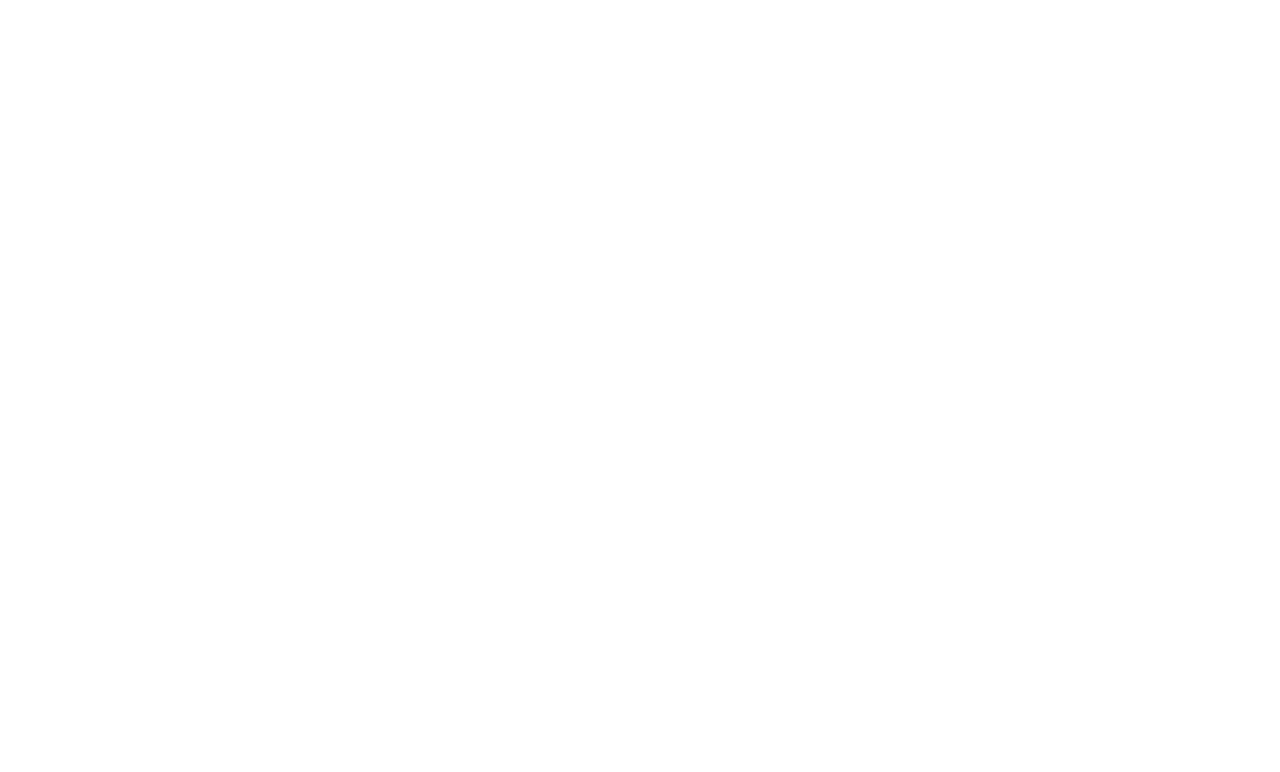
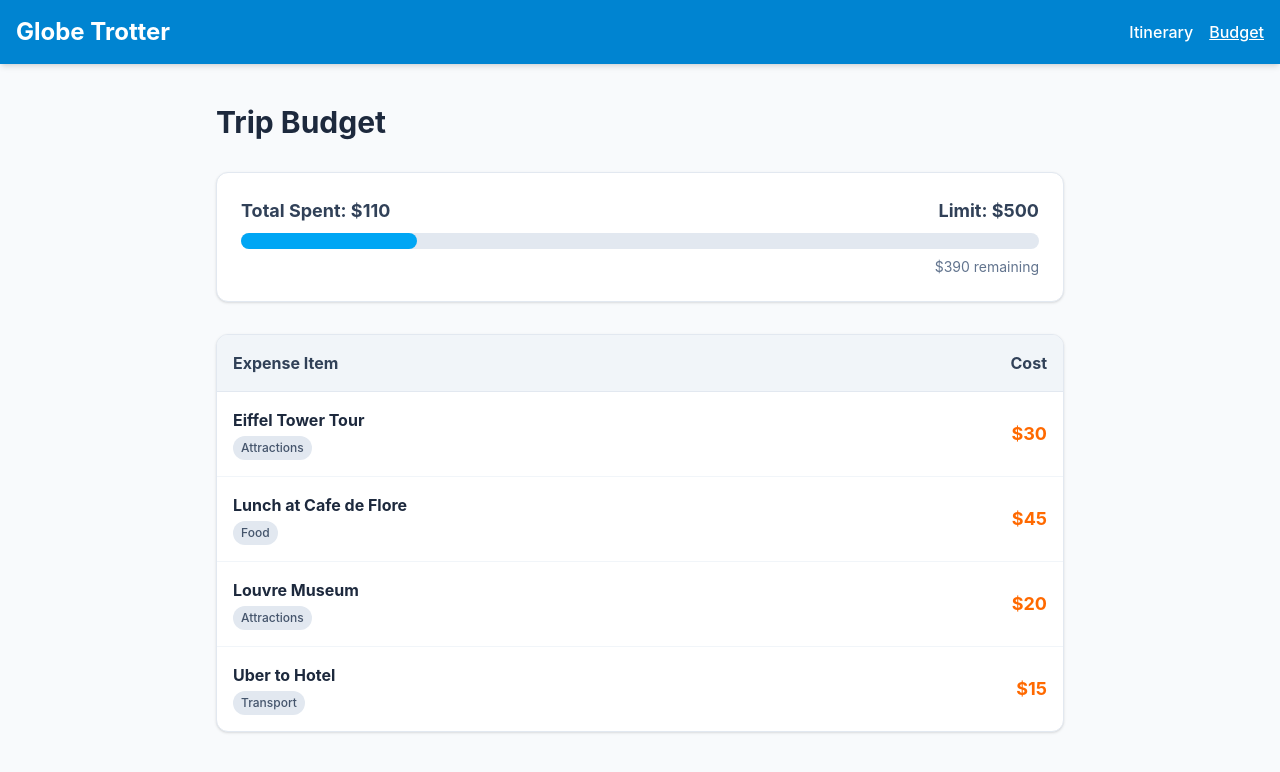
Before and after one commit to arpan-bhavsar/ldce-hackathon-globetrotter, a React (Vite) app in the folder frontend/: page /budget in a window 1280 px wide. Before the commit this address had no page. Shown: the top 772 px of the page. Built offline with nearby package versions, Linux system fonts and the light colour scheme.

Commit message:
Build the scrolling feed of travel tips

```diff
--- a/frontend/src/App.tsx
+++ b/frontend/src/App.tsx
@@ -3,6 +3,8 @@
 import Register from './pages/Register';
 import Home from './pages/Home';
 import Itinerary from './pages/Itinerary';
+import Budget from './pages/Budget';
+import Community from './pages/Community';
 
 function App() {
   return (
@@ -13,6 +15,8 @@
         <Route path="/register" element={<Register />} />
         <Route path="/home" element={<Home />} />
         <Route path="/itinerary" element={<Itinerary />} />
+        <Route path="/budget" element={<Budget />} />
+        <Route path="/community" element={<Community />} />
       </Routes>
     </BrowserRouter>
   );
--- /dev/null
+++ b/frontend/src/pages/Budget.tsx
@@ -0,0 +1,68 @@
+import React from 'react';
+import { Link } from 'react-router-dom';
+
+export default function Budget() {
+    // Dummy data representing our activities from the itinerary
+    const expenses = [
+        { name: 'Eiffel Tower Tour', category: 'Attractions', cost: 30 },
+        { name: 'Lunch at Cafe de Flore', category: 'Food', cost: 45 },
+        { name: 'Louvre Museum', category: 'Attractions', cost: 20 },
+        { name: 'Uber to Hotel', category: 'Transport', cost: 15 },
+    ];
+
+    const totalSpent = expenses.reduce((sum, item) => sum + item.cost, 0);
+    const budgetLimit = 500;
+    const progress = (totalSpent / budgetLimit) * 100;
+
+    return (
+        <div className="min-h-screen bg-slate-50 flex flex-col">
+            <nav className="bg-sky-600 text-white p-4 shadow-md flex justify-between items-center">
+                <Link to="/home" className="text-2xl font-bold hover:opacity-80">Globe Trotter</Link>
+                <div className="space-x-4 font-medium">
+                    <Link to="/itinerary" className="hover:underline">Itinerary</Link>
+                    <Link to="/budget" className="underline">Budget</Link>
+                </div>
+            </nav>
+
+            <div className="flex-1 max-w-4xl w-full mx-auto p-6 mt-4">
+                <h2 className="text-3xl font-bold text-slate-800 mb-8">Trip Budget</h2>
+
+                {/* Progress Bar Section */}
+                <div className="bg-white p-6 rounded-xl shadow-sm border border-slate-200 mb-8">
+                    <div className="flex justify-between text-lg font-bold text-slate-700 mb-2">
+                        <span>Total Spent: ${totalSpent}</span>
+                        <span>Limit: ${budgetLimit}</span>
+                    </div>
+                    <div className="w-full bg-slate-200 rounded-full h-4 mb-2">
+                        <div
+                            className={`h-4 rounded-full ${progress > 80 ? 'bg-orange-500' : 'bg-sky-500'}`}
+                            style={{ width: `${progress}%` }}
+                        ></div>
+                    </div>
+                    <p className="text-sm text-slate-500 text-right">${budgetLimit - totalSpent} remaining</p>
+                </div>
+
+                {/* Expense Breakdown */}
+                <div className="bg-white rounded-xl shadow-sm border border-slate-200 overflow-hidden">
+                    <div className="bg-slate-100 p-4 border-b border-slate-200 font-bold text-slate-700 flex justify-between">
+                        <span>Expense Item</span>
+                        <span>Cost</span>
+                    </div>
+                    <div className="divide-y divide-slate-100">
+                        {expenses.map((expense, i) => (
+                            <div key={i} className="p-4 flex justify-between items-center hover:bg-slate-50">
+                                <div>
+                                    <h4 className="font-bold text-slate-800">{expense.name}</h4>
+                                    <span className="text-xs font-medium bg-slate-200 text-slate-600 px-2 py-1 rounded-full mt-1 inline-block">
+                                        {expense.category}
+                                    </span>
+                                </div>
+                                <div className="font-bold text-orange-500 text-lg">${expense.cost}</div>
+                            </div>
+                        ))}
+                    </div>
+                </div>
+            </div>
+        </div>
+    );
+}
--- /dev/null
+++ b/frontend/src/pages/Community.tsx
@@ -0,0 +1,61 @@
+import React from 'react';
+import { Link } from 'react-router-dom';
+
+export default function Community() {
+    const posts = [
+        { author: "Sarah Jenkins", location: "Kyoto, Japan", content: "If you are visiting Kyoto, rent a bike! The philosopher's path is breathtaking this time of year.", likes: 124 },
+        { author: "Mike Ross", location: "Rome, Italy", content: "Avoid the main restaurants near the Colosseum. Walk 10 minutes into the side streets for half the price and double the quality.", likes: 89 },
+        { author: "Janvi M.", location: "Bali, Indonesia", content: "Just published my 5-day budget itinerary for Bali. You can do the whole thing for under $300!", likes: 256 }
+    ];
+
+    return (
+        <div className="min-h-screen bg-slate-50">
+            <nav className="bg-sky-600 text-white p-4 shadow-md flex justify-between items-center">
+                <Link to="/home" className="text-2xl font-bold hover:opacity-80">Globe Trotter</Link>
+                <div className="space-x-6 font-medium">
+                    <Link to="/home" className="hover:underline">Dashboard</Link>
+                    <Link to="/community" className="underline">Community</Link>
+                </div>
+            </nav>
+
+            <div className="max-w-2xl w-full mx-auto p-6 mt-4">
+                <h2 className="text-3xl font-bold text-slate-800 mb-6">Travelers Feed</h2>
+
+                {/* Create Post Box */}
+                <div className="bg-white p-4 rounded-xl shadow-sm border border-slate-200 mb-8">
+                    <textarea
+                        className="w-full bg-slate-50 rounded-lg p-3 outline-none border border-slate-200 focus:border-sky-500 resize-none"
+                        rows={3}
+                        placeholder="Share a travel tip or itinerary..."
+                    ></textarea>
+                    <div className="flex justify-between items-center mt-3">
+                        <input type="text" placeholder="Location tag" className="px-3 py-1 bg-slate-100 rounded-full text-sm outline-none w-48" />
+                        <button className="bg-orange-500 hover:bg-orange-600 text-white font-bold py-2 px-6 rounded-lg transition-colors">
+                            Post
+                        </button>
+                    </div>
+                </div>
+
+                {/* Feed */}
+                <div className="space-y-6">
+                    {posts.map((post, i) => (
+                        <div key={i} className="bg-white p-5 rounded-xl shadow-sm border border-slate-200">
+                            <div className="flex justify-between items-start mb-3">
+                                <div>
+                                    <h4 className="font-bold text-slate-800">{post.author}</h4>
+                                    <span className="text-xs font-semibold text-sky-600 bg-sky-50 px-2 py-1 rounded-full">{post.location}</span>
+                                </div>
+                            </div>
+                            <p className="text-slate-700 leading-relaxed">{post.content}</p>
+                            <div className="mt-4 flex items-center text-slate-500 text-sm font-medium">
+                                <button className="hover:text-orange-500 flex items-center gap-1 transition-colors">
+                                    <span>❤️</span> {post.likes} Likes
+                                </button>
+                            </div>
+                        </div>
+                    ))}
+                </div>
+            </div>
+        </div>
+    );
+}
```
